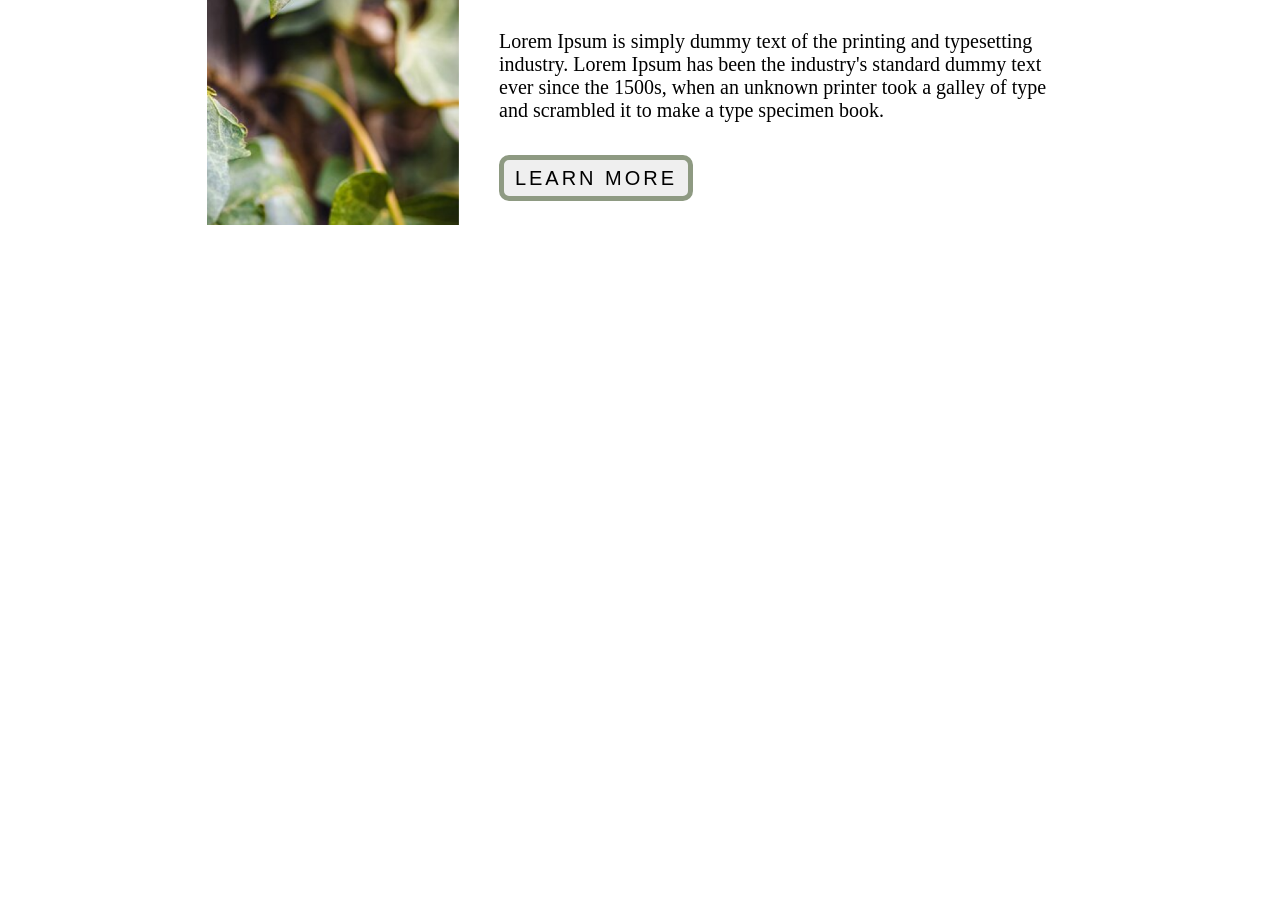
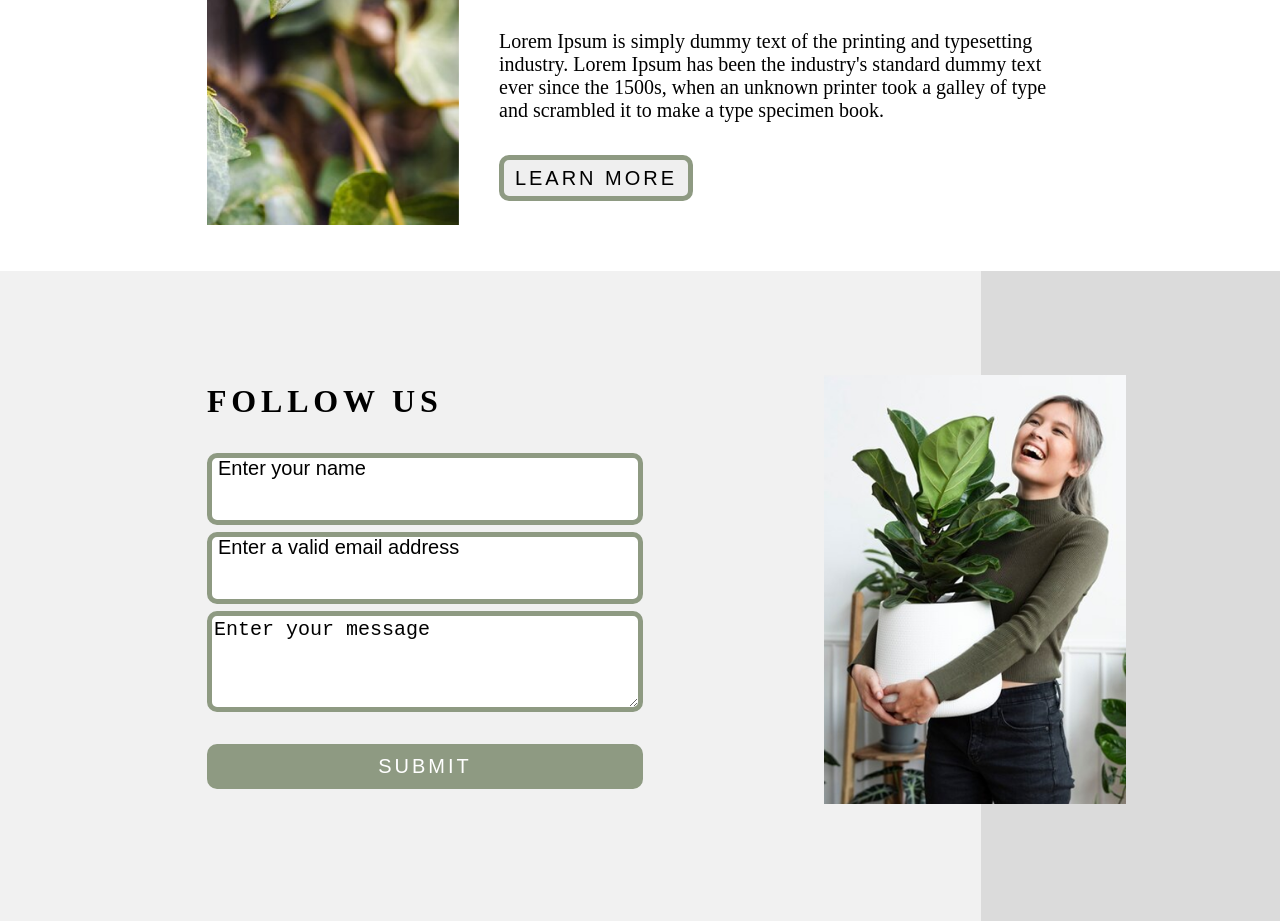
Before and after one commit to inderx1334-prog/Altanschool-web-courses, a plain HTML site: page index.html in a window 1280 px wide. Shown: the part 2417-3338 px from the top of the page. Before the commit the page ends 2688 px from the top, so only its background shows below. Drawn offline with Linux system fonts and the light colour scheme.

Commit message:
добавил последнюю секцию

```diff
--- a/index.html
+++ b/index.html
@@ -99,6 +99,21 @@
                 </div>
             </div>
         </section>
+        <section class="followUs">
+            <div class="container">
+                <div class="followUs__flex">
+                    <h2 class="followUs__title">FOLLOW US</h2>
+                    <form action="#" method="post" class="followUs__form">
+                        <input type="text" class="followUs__input followUs__input_name" placeholder="Enter your name">
+                        <input type="email" class="followUs__input followUs__input_email" placeholder="Enter a valid email address">
+                        <textarea class="followUs__textarea" id="textarea" placeholder="Enter your message"></textarea>
+                        <button type="submit" class="followUs__buttonSubmit">SUBMIT</button>
+                    </form>
+                </div>
+                <img class="followUs__image" src="images/followUs/Rectangle 19.png" alt="img">
+                <div class="followUs__square"></div>
+            </div>
+        </section>
     </main>
     <script src="script.js"></script>
 </body>
--- /dev/null
+++ b/scss/followUs.scss
@@ -0,0 +1,247 @@
+.followUs {
+    padding-top: 34px;
+    padding-bottom: 77px;
+    position: relative;
+    z-index: 0;
+    background: #f1f1f1;
+
+    @media (min-width: 992px) {
+        padding-top: 112px;
+        padding-bottom: 132px;
+    }
+
+    @media (min-width: 1366px) {
+        padding-top: 144px;
+        padding-bottom: 204px;
+    }
+
+    @media (min-width: 1920px) {
+        padding-top: 213px;
+        padding-bottom: 230px;
+    }
+
+    &__flex {
+        display: flex;
+        flex-direction: column;
+        align-items: center;
+
+        @media (min-width: 992px) {
+            align-items: start;
+        }
+    }
+
+    &__title {
+        font-weight: 700;
+        font-size: 20px;
+        letter-spacing: 0.15em;
+        text-align: center;
+        color: #000;
+        margin-top: 0;
+        margin-bottom: 33px;
+
+        @media (min-width: 992px) {
+            font-size: 32px;
+        }
+
+        @media (min-width: 1920px) {
+            font-size: 48px;
+        }
+    }
+
+    &__form {
+        display: flex;
+        flex-direction: column;
+        gap: 9px;
+        margin-bottom: 64px;
+
+        @media (min-width: 992px) {
+            margin-bottom: 0;
+            gap: 7px;
+        }
+
+        @media (min-width: 1366px) {
+            gap: 9px;
+        }
+
+        @media (min-width: 1366px) {
+            gap: 14px;
+        }
+    }
+
+    &__input {
+        border: 5px solid #8e9a82;
+        border-radius: 10px;
+        font-weight: 400;
+        font-size: 15px;
+        color: #000;
+        width: 257px;
+        height: 81px;
+        padding: 12px 11px 50px 6px;
+
+        &::placeholder {
+            font-weight: 400;
+            font-size: 15px;
+            color: #000;
+
+            @media (min-width: 992px) {
+                font-size: 20px;
+            }
+
+            @media (min-width: 1920px) {
+                font-size: 36px;
+            }
+        }
+
+        @media (min-width: 992px) {
+            width: 436px;
+            height: 63px;
+        }
+
+        @media (min-width: 1366px) {
+            width: 561px;
+            height: 81px;
+        }
+
+        @media (min-width: 1920px) {
+            width: 617px;
+            height: 121px;
+        }
+    }
+
+    &__textarea {
+        border: 5px solid #8e9a82;
+        border-radius: 10px;
+        font-weight: 400;
+        font-size: 15px;
+        color: #000;
+        width: 257px;
+        height: 130px;
+
+        &::placeholder {
+            font-weight: 400;
+            font-size: 15px;
+            color: #000;
+
+            @media (min-width: 992px) {
+                font-size: 20px;
+            }
+
+            @media (min-width: 1920px) {
+                font-size: 36px;
+            }
+        }
+
+        @media (min-width: 992px) {
+            width: 436px;
+            height: 101px;
+        }
+
+        @media (min-width: 1366px) {
+            width: 561px;
+            height: 130px;
+        }
+
+        @media (min-width: 1920px) {
+            width: 617px;
+            height: 194px;
+        }
+    }
+
+    &__buttonSubmit {
+        margin-top: 32px;
+        border-radius: 10px;
+        width: 257px;
+        height: 47px;
+        background: #8e9a82;
+        border: none;
+        font-weight: 400;
+        font-size: 15px;
+        letter-spacing: 0.15em;
+        text-align: center;
+        color: #fff;
+        cursor: pointer;
+        transition: all 2s;
+
+        &:hover {
+            background: #71914e;
+        }
+
+        @media (min-width: 992px) {
+            margin-top: 25px;
+            width: 436px;
+            height: 45px;
+            font-size: 20px;
+        }
+
+        @media (min-width: 1366px) {
+            margin-top: 32px;
+            width: 205px;
+            height: 59px;
+        }
+
+        @media (min-width: 1920px) {
+            margin-top: 60px;
+            width: 371px;
+            height: 88px;
+            font-size: 36px;
+        }
+    }
+
+    &__image {
+        max-width: 243px;
+        height: 345px;
+        display: block;
+        margin-left: auto;
+        margin-right: auto;
+
+        @media (min-width: 992px) {
+            position: absolute;
+            z-index: 1;
+            top: 16%;
+            right: 12%;
+            max-width: 302px;
+            height: 429px;
+            margin-left: 0;
+            margin-right: 0;
+        }
+
+        @media (min-width: 1366px) {
+            right: 11%;
+            top: 8%;
+            max-width: 439px;
+            height: 624px;
+        }
+
+        @media (min-width: 1920px) {
+            right: 8%;
+            top: 8%;
+            max-width: 657px;
+            height: 934px;
+        }
+    }
+
+    &__square {
+        background-color: #DBDBDB;
+        width: 100%;
+        height: 323px;
+        position: absolute;
+        z-index: -1;
+        bottom: 0px;
+        left: 0;
+
+        @media (min-width: 992px) {
+            height: 100%;
+            width: 299px;
+            left: auto;
+            right: 0;
+        }
+
+        @media (min-width: 1366px) {
+            width: 429px;
+        }
+
+        @media (min-width: 1920px) {
+            width: 575px;
+        }
+    }
+}
--- a/scss/style.scss
+++ b/scss/style.scss
@@ -4,3 +4,4 @@
 @use "categories";
 @use "collection";
 @use "aboutUs";
+@use "followUs";
```
Also changed, not shown: css/followUs.css (added), css/style.css, images/followUs/Rectangle 19.png (added), 2 other files.
